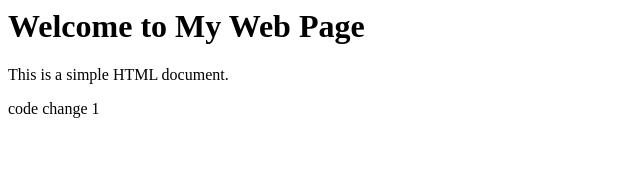
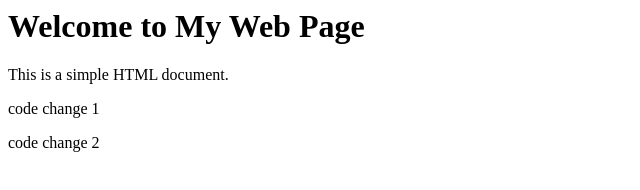
Before and after one commit to sourabhpj/devops-project-23-may, a plain HTML site: page index.html in a window 1280 px wide. Shown: the whole page, without its empty margins (0-640 px from the left). Drawn offline with Linux system fonts and the light colour scheme.

Commit message:
code change 3

```diff
--- a/index.html
+++ b/index.html
@@ -6,5 +6,6 @@
     <h1>Welcome to My Web Page</h1>
     <p>This is a simple HTML document.</p>
     <p>code change 1</p>
+    <p>code change 2</p>
     </body>
 </html>
```
